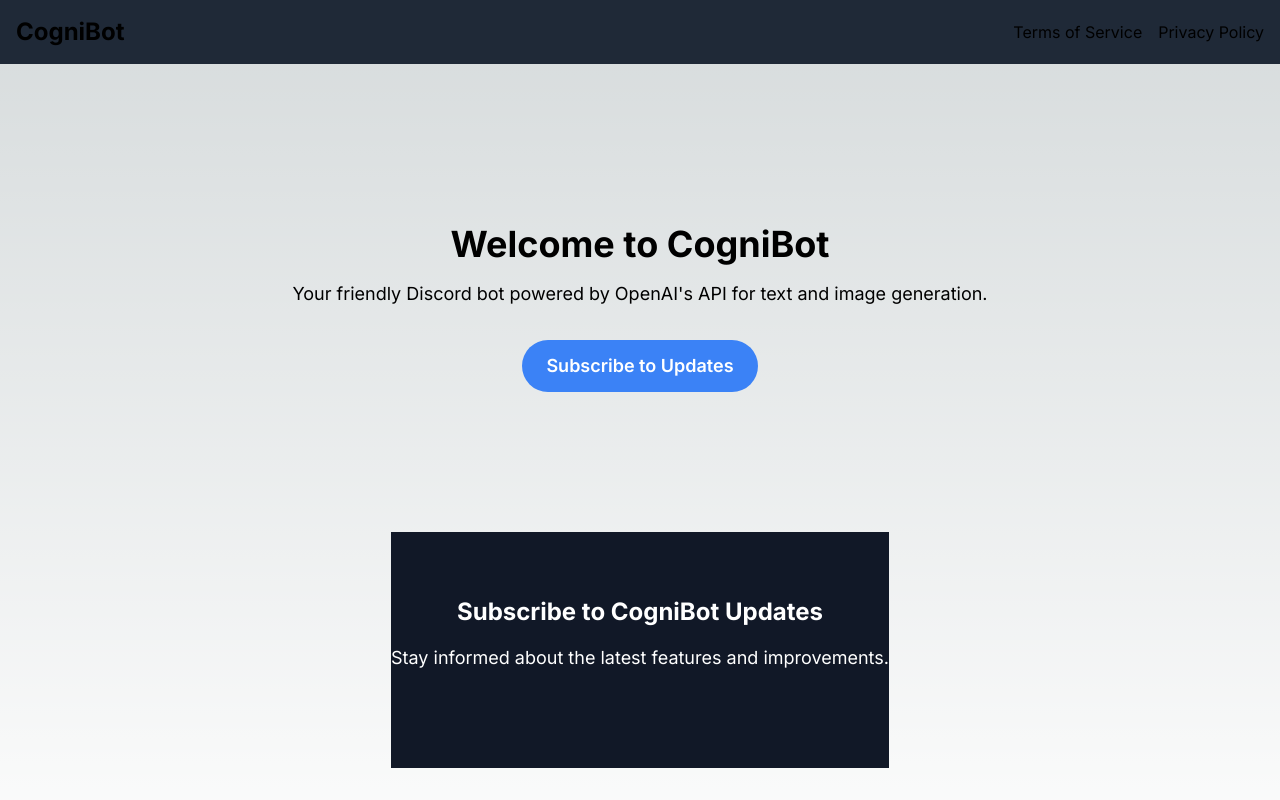
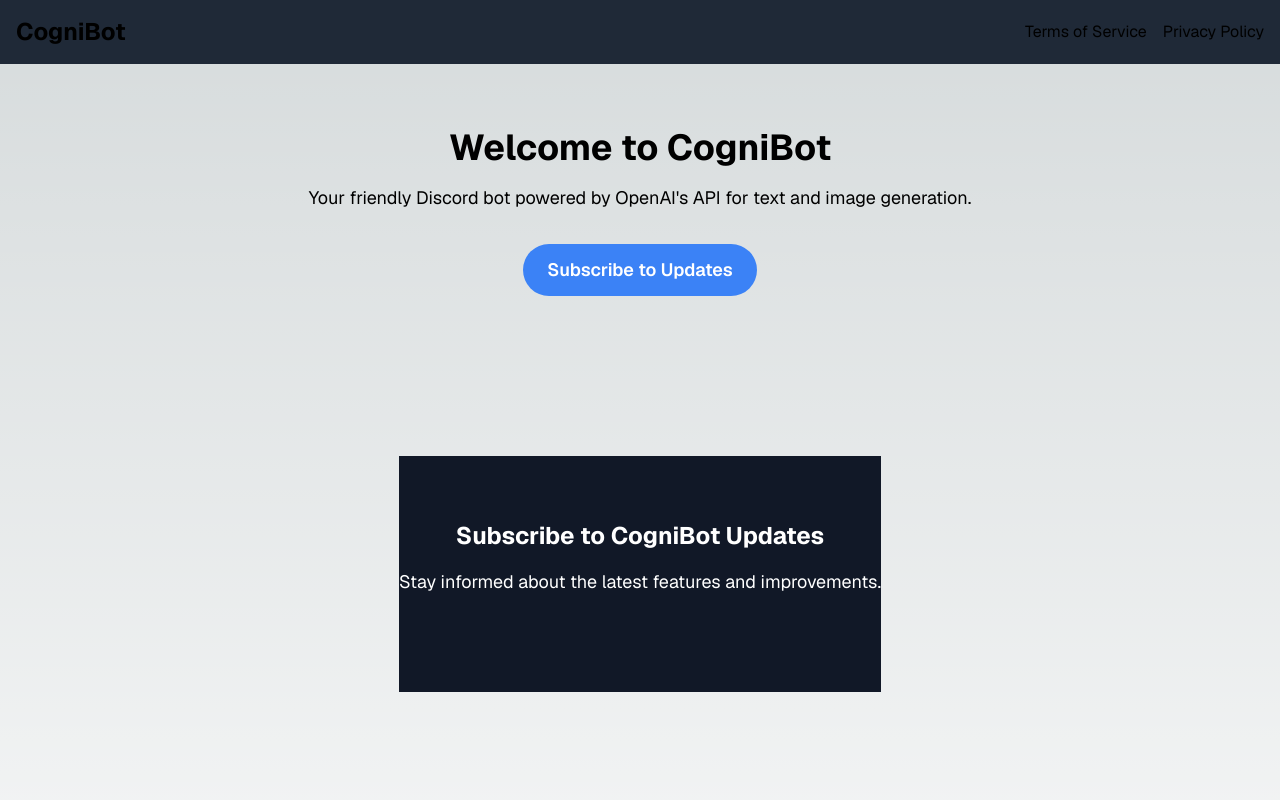
Before and after one commit to raythurman2386/cognibot, a Next.js app in the folder frontend/: page / in a window 1280 px wide. Shown: the top 800 px of the page. Built offline with nearby package versions, Linux system fonts and the light colour scheme.

Commit message:
font, smooth scroll, header placed in layout

```diff
--- a/frontend/app/globals.css
+++ b/frontend/app/globals.css
@@ -16,6 +16,10 @@
   }
 }
 
+html {
+  scroll-behavior: smooth;
+}
+
 body {
   color: rgb(var(--foreground-rgb));
   background: linear-gradient(
--- a/frontend/app/layout.tsx
+++ b/frontend/app/layout.tsx
@@ -1,9 +1,7 @@
 import type { Metadata } from "next";
-import { Inter } from "next/font/google";
+import { GeistSans } from "geist/font/sans";
 import "./globals.css";
 import Link from "next/link";
-
-const inter = Inter({ subsets: ["latin"] });
 
 export const metadata: Metadata = {
   title: "Create Next App",
@@ -17,7 +15,7 @@
 }) {
   return (
     <html lang="en">
-      <body className={inter.className}>
+      <body className={GeistSans.className}>
         <nav className="bg-gray-800 p-4">
           <div className="container mx-auto flex justify-between items-center">
             <Link href="/" className="text-2xl font-bold">
@@ -33,6 +31,19 @@
             </div>
           </div>
         </nav>
+        <header className="text-center py-16">
+          <h1 className="text-4xl font-bold">Welcome to CogniBot</h1>
+          <p className="mt-4 text-lg">
+            Your friendly Discord bot powered by OpenAI's API for text and image
+            generation.
+          </p>
+          <Link
+            href="/#subscription"
+            className="mt-8 inline-block bg-blue-500 text-white px-6 py-3 rounded-full text-lg font-semibold hover:bg-blue-600"
+          >
+            Subscribe to Updates
+          </Link>
+        </header>
         {children}
         <footer className="bg-gray-800 text-gray-400 py-4">
           <div className="container mx-auto text-center">
--- a/frontend/app/page.tsx
+++ b/frontend/app/page.tsx
@@ -3,20 +3,6 @@
 export default function Home() {
   return (
     <main className="flex min-h-screen flex-col items-center justify-between p-24">
-      <header className="text-center py-16">
-        <h1 className="text-4xl font-bold">Welcome to CogniBot</h1>
-        <p className="mt-4 text-lg">
-          Your friendly Discord bot powered by OpenAI's API for text and image
-          generation.
-        </p>
-        <a
-          href="#subscription"
-          className="mt-8 inline-block bg-blue-500 text-white px-6 py-3 rounded-full text-lg font-semibold hover:bg-blue-600"
-        >
-          Subscribe to Updates
-        </a>
-      </header>
-
       <section id="subscription" className="bg-gray-900 text-white py-16">
         <div className="container mx-auto text-center">
           <h2 className="text-2xl font-bold mb-4">
--- a/frontend/package.json
+++ b/frontend/package.json
@@ -11,6 +11,7 @@
     "format": "prettier \"**/*.{css,js,json,jsx,ts,tsx}\""
   },
   "dependencies": {
+    "geist": "^1.1.0",
     "next": "14.0.3",
     "react": "^18",
     "react-dom": "^18"
```
Also changed, not shown: frontend/app/privacy/page.tsx (+21 -7 lines), frontend/app/terms/page.tsx (+22 -7 lines), 1 other file (tests, documents, lock files or other folders).
